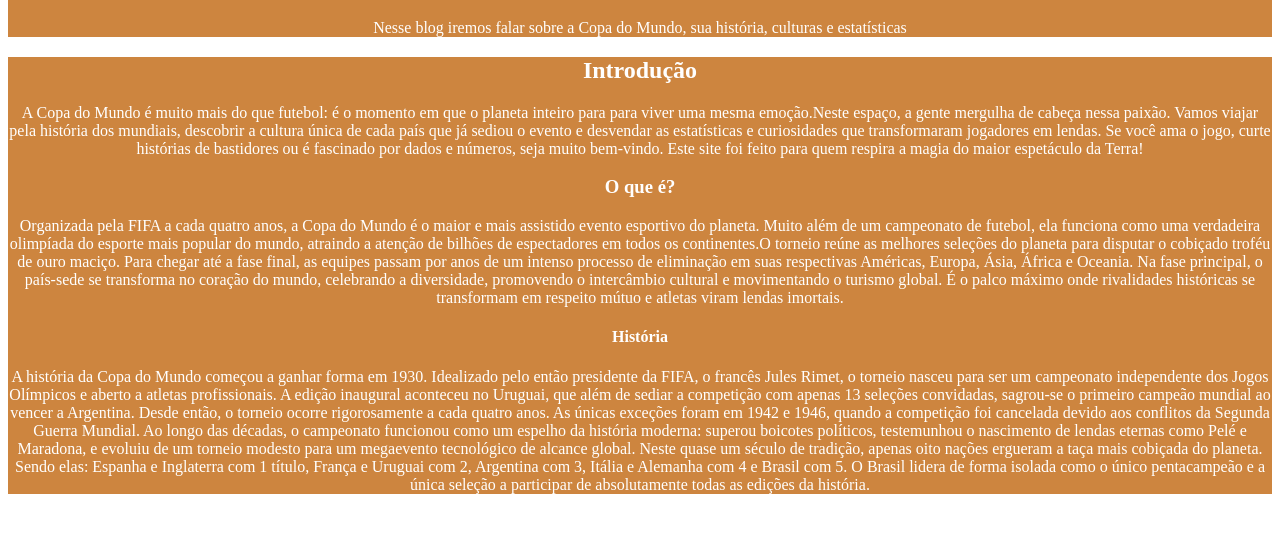
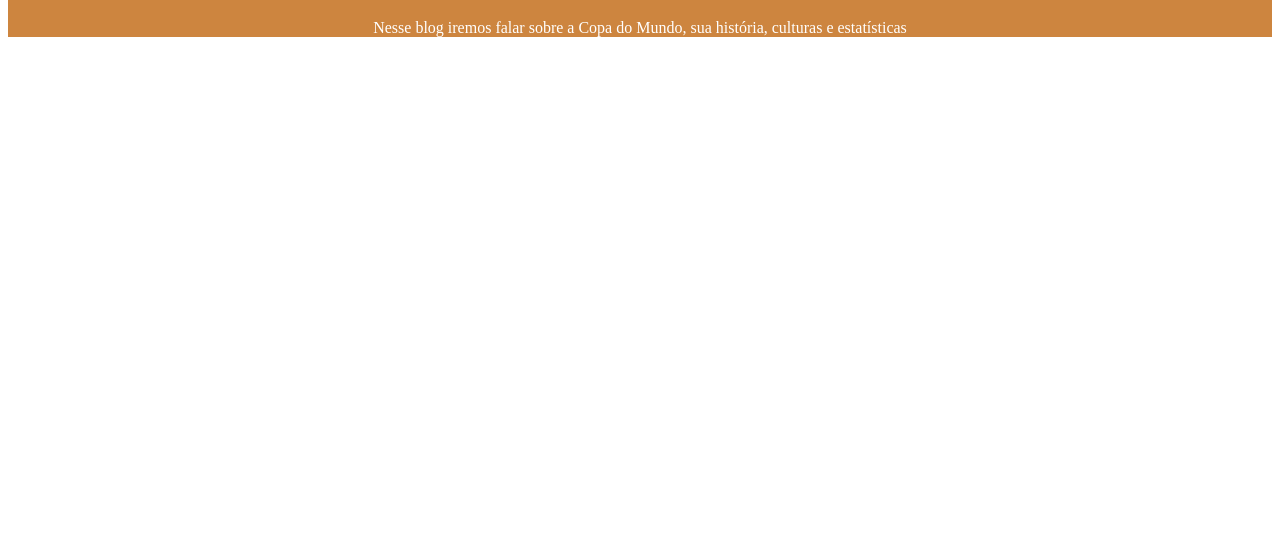
Before and after one commit to gmann-cyber/copa-do-mundo-2, a plain HTML site: page index.html in a window 1280 px wide. Shown: the part 61-594 px from the top of the page. Drawn offline with Linux system fonts and the light colour scheme.

Commit message:
index.html

```diff
--- a/index.html
+++ b/index.html
@@ -12,7 +12,7 @@
 
         }
         main{
-            background-color:peru;
+            background-color:white;
             color: white;
             text-align: center;
         }
```
